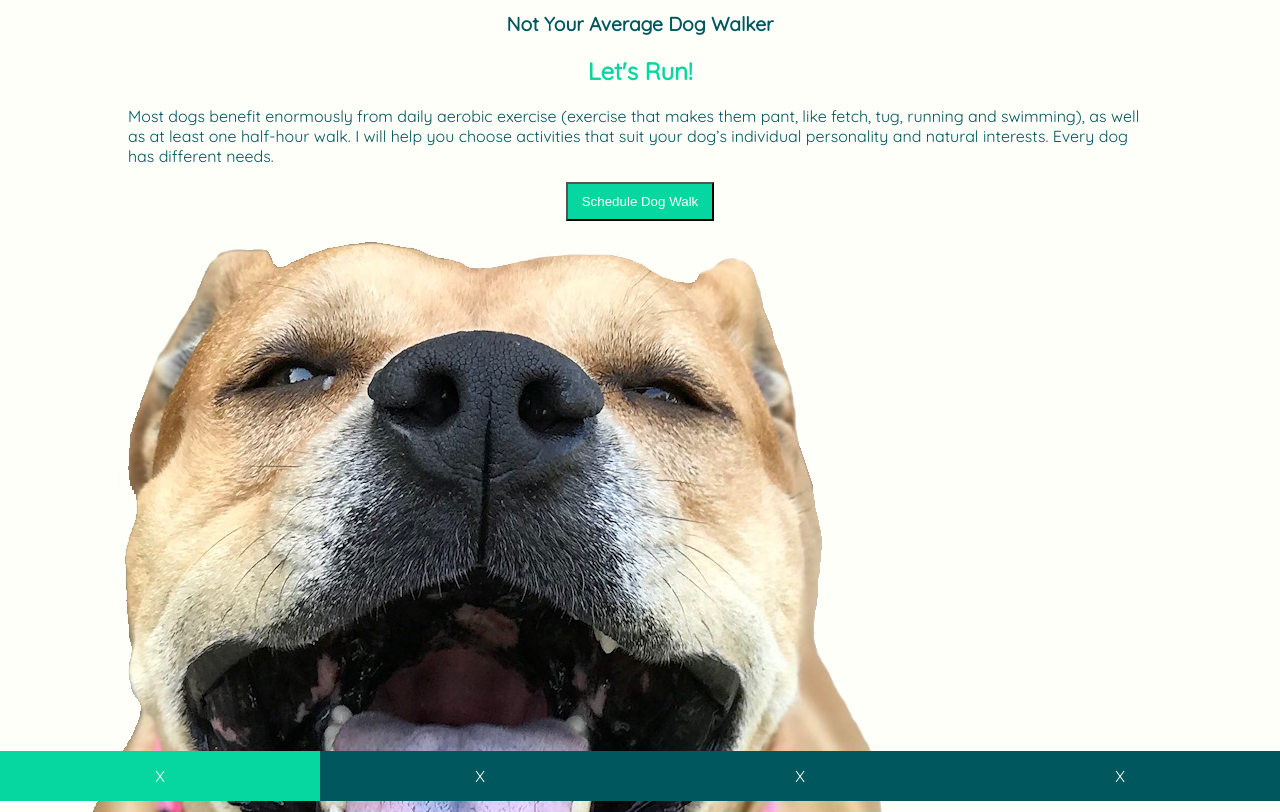
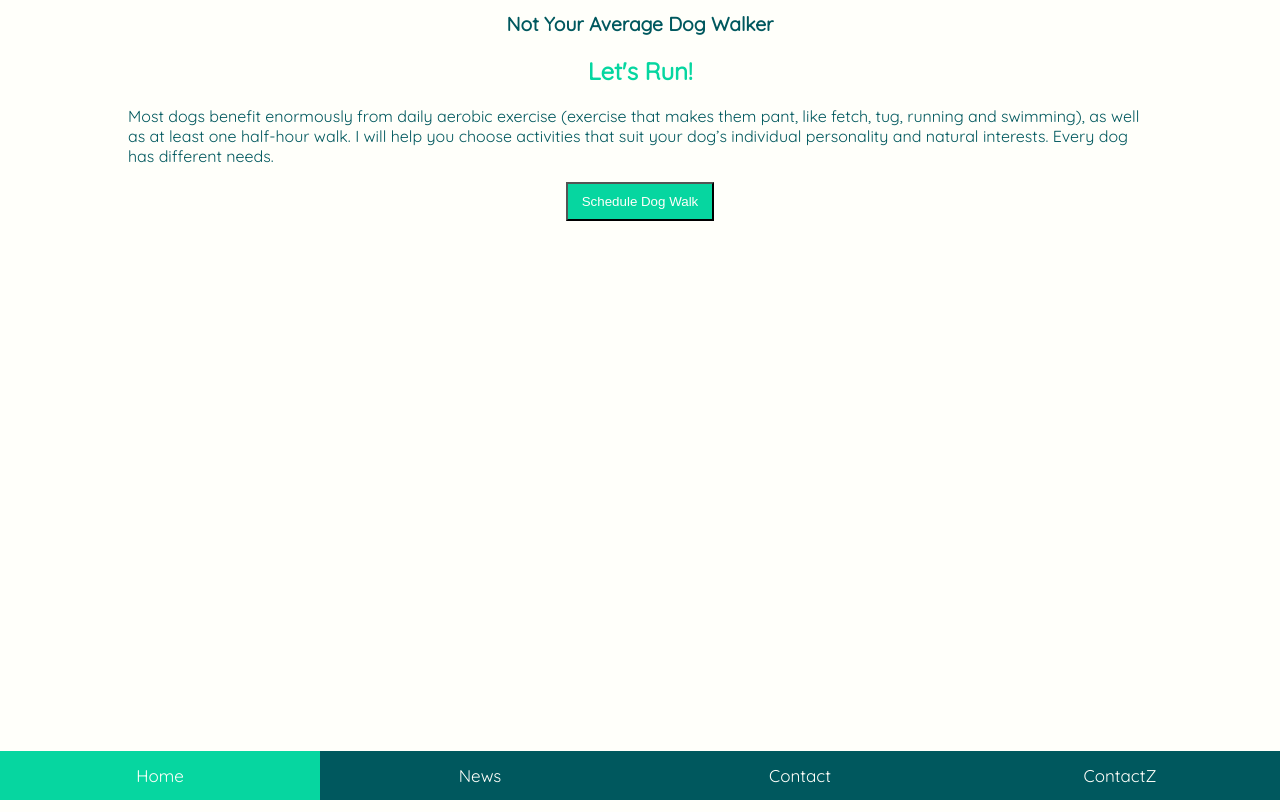
Before and after one commit to NikBorn/not-your-average-dog-walker, a React (Create React App) app: page / in a window 1280 px wide. Built offline with nearby package versions, Linux system fonts and the light colour scheme.

Commit message:
catch up commit

```diff
--- a/package.json
+++ b/package.json
@@ -12,5 +12,8 @@
     "build": "react-scripts build",
     "test": "react-scripts test --env=jsdom",
     "eject": "react-scripts eject"
+  },
+  "devDependencies": {
+    "gh-pages": "^1.2.0"
   }
 }
--- a/src/App.js
+++ b/src/App.js
@@ -15,8 +15,8 @@ class App extends Component {
         <p>Most dogs benefit enormously from daily aerobic exercise (exercise that makes them pant, like fetch, tug, running and swimming), as well as at least one half-hour walk. I will help you choose activities that suit your dog’s individual personality and natural interests. Every dog has different needs.</p>
         <button>Schedule Dog Walk</button>
        </div>
-        <div className='happy-dog'>
-        </div>
+        {/* <div className='happy-dog'>
+        </div> */}
        <TabBar />
       </div>
     );
--- a/src/Components/TabBar/TabBar.css
+++ b/src/Components/TabBar/TabBar.css
@@ -1,7 +1,7 @@
-.TabBar {
+/* .TabBar {
   display: flex;
   width: 100vw;
-  /* border-top: 2px solid #FFFFFA; */
+  border-top: 2px solid #FFFFFA;
   position: fixed;
   bottom: -1px;
 }
@@ -18,5 +18,42 @@
 
 .tab-one {
   background-color: #06D6A0;
+}
 
+.tab.active {
+  background-color: #06D6A0;
+  color: white;
+} */
+
+
+body {margin:0;}
+
+.navbar {
+  overflow: hidden;
+  background-color: #00585E;
+  position: fixed;
+  bottom: 0;
+  width: 100%;
+  display: flex;
 }
+
+.navbar a {
+  /* float: left; */
+  /* display: block; */
+  width: 25vw;
+  color: #FFFFFA;
+  text-align: center;
+  padding: 14px 16px;
+  text-decoration: none;
+  font-size: 17px;
+}
+
+.navbar a.active {
+  background-color: #06D6A0;
+  /* color: #FFFFFA; */
+}
+
+.main {
+  padding: 16px;
+  margin-bottom: 30px;
+}
--- a/src/Components/TabBar/TabBar.js
+++ b/src/Components/TabBar/TabBar.js
@@ -4,23 +4,17 @@ import './TabBar.css';
 class TabBar extends Component {
   constructor() {
     super();
+
   }
 
   render() {
     return(
-      <div className="TabBar">
-        <div className="tab tab-one">
-        X
-        </div>
-        <div className="tab tab-two">
-        X
-        </div>
-        <div className="tab tab-three">
-        X
-        </div>
-        <div className="tab tab-four">
-        X
-        </div>
+      <div className="navbar">
+        <a href="#home" className="active">Home</a>
+        <a href="#news">News</a>
+        <a href="#contact">Contact</a>
+        <a href="#contactz">ContactZ</a>
+
       </div>
     )
   }
```
